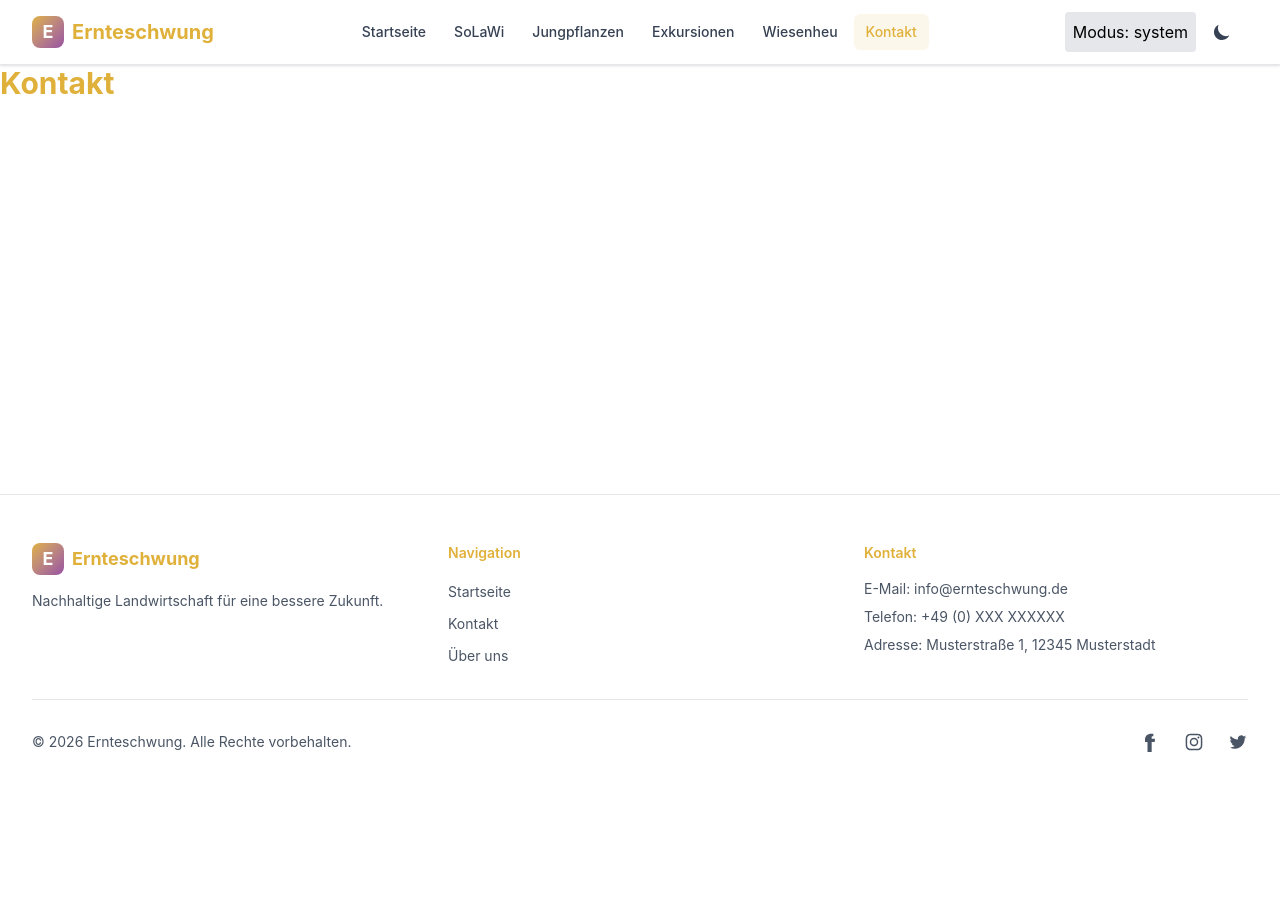
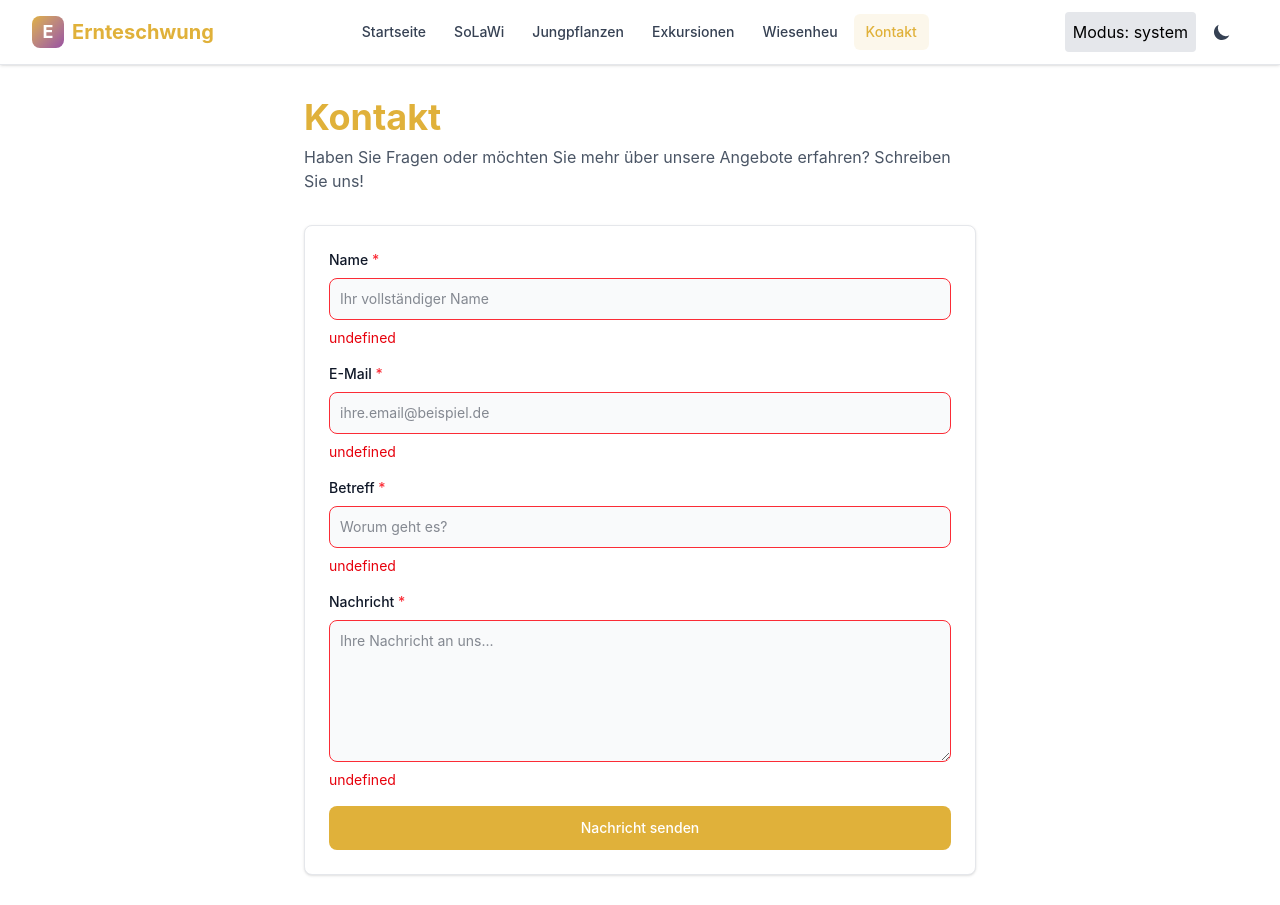
Before and after one commit to stellabrett/ernteschwung_v3, a Vue app: page /contact in a window 1280 px wide. Shown: the top 905 px of the page. Before the commit the page ends 800 px from the top, so only its background shows below. Built offline with nearby package versions, Linux system fonts and the light colour scheme.

Commit message:
wip and contact form

```diff
--- a/src/App.vue
+++ b/src/App.vue
@@ -40,8 +40,10 @@ import Footer from '@/components/Footer.vue'
   <div id="app" class="flex flex-col min-h-screen bg-white dark:bg-gray-900 transition-colors">
     <Navbar />
 
-    <main class="flex-1">
-      <RouterView />
+    <main class="flex-1 w-full">
+      <div class="mx-auto max-w-7xl px-4 py-8 sm:px-6 lg:px-8">
+        <RouterView />
+      </div>
     </main>
 
     <Footer />
--- /dev/null
+++ b/src/components/FormInput.vue
@@ -0,0 +1,69 @@
+<script setup lang="ts">
+interface Props {
+  label?: string
+  type?: string
+  modelValue: string
+  placeholder?: string
+  required?: boolean
+  error?: string
+  multiline?: boolean
+  rows?: number
+}
+
+const props = withDefaults(defineProps<Props>(), {
+  label: '',
+  type: 'text',
+  placeholder: '',
+  required: false,
+  error: 'undefined',
+  multiline: false,
+  rows: 4
+})
+
+const emit = defineEmits<{
+  'update:modelValue': [value: string]
+}>()
+
+const handleInput = (event: Event) => {
+  const target = event.target as HTMLInputElement | HTMLTextAreaElement
+  emit('update:modelValue', target.value)
+}
+</script>
+
+<template>
+  <div class="mb-4">
+    <label
+      v-if="label"
+      class="mb-2 block text-sm font-medium text-gray-900 dark:text-white"
+    >
+      {{ label }}
+      <span v-if="required" class="text-red-500">*</span>
+    </label>
+
+    <textarea
+      v-if="multiline"
+      :value="modelValue"
+      :placeholder="placeholder"
+      :required="required"
+      :rows="rows"
+      @input="handleInput"
+      class="block w-full rounded-lg border border-gray-300 bg-gray-50 p-2.5 text-sm text-gray-900 focus:border-primary focus:ring-primary dark:border-gray-600 dark:bg-gray-700 dark:text-white dark:placeholder-gray-400 dark:focus:border-accent dark:focus:ring-accent"
+      :class="{ 'border-red-500 focus:border-red-500 focus:ring-red-500': error }"
+    />
+
+    <input
+      v-else
+      :type="type"
+      :value="modelValue"
+      :placeholder="placeholder"
+      :required="required"
+      @input="handleInput"
+      class="block w-full rounded-lg border border-gray-300 bg-gray-50 p-2.5 text-sm text-gray-900 focus:border-primary focus:ring-primary dark:border-gray-600 dark:bg-gray-700 dark:text-white dark:placeholder-gray-400 dark:focus:border-accent dark:focus:ring-accent"
+      :class="{ 'border-red-500 focus:border-red-500 focus:ring-red-500': error }"
+    />
+
+    <p v-if="error" class="mt-2 text-sm text-red-600 dark:text-red-500">
+      {{ error }}
+    </p>
+  </div>
+</template>
--- a/src/views/ContactView.vue
+++ b/src/views/ContactView.vue
@@ -1,9 +1,76 @@
 <script setup lang="ts">
-import { RouterLink } from 'vue-router'
+import { ref } from 'vue'
+import FormInput from '@/components/FormInput.vue'
+
+const formData = ref({
+  name: '',
+  email: '',
+  subject: '',
+  message: ''
+})
+
+const handleSubmit = () => {
+  console.log('Form submitted:', formData.value)
+  // Hier kann die Formular-Logik implementiert werden
+}
 </script>
 
 <template>
-  <div class="">
-    <h1 class="text-3xl font-bold text-primary mb-6">Kontakt</h1>
+  <div class="mx-auto max-w-2xl">
+    <h1 class="mb-2 text-4xl font-bold text-primary dark:text-white">Kontakt</h1>
+    <p class="mb-8 text-gray-600 dark:text-gray-300">
+      Haben Sie Fragen oder möchten Sie mehr über unsere Angebote erfahren? Schreiben Sie uns!
+    </p>
+
+    <form @submit.prevent="handleSubmit" class="rounded-lg border border-gray-200 bg-white p-6 shadow-sm dark:border-gray-700 dark:bg-gray-800">
+      <FormInput
+        v-model="formData.name"
+        label="Name"
+        placeholder="Ihr vollständiger Name"
+        :required="true"
+      />
+
+      <FormInput
+        v-model="formData.email"
+        label="E-Mail"
+        type="email"
+        placeholder="ihre.email@beispiel.de"
+        :required="true"
+      />
+
+      <FormInput
+        v-model="formData.subject"
+        label="Betreff"
+        placeholder="Worum geht es?"
+        :required="true"
+      />
+
+      <FormInput
+        v-model="formData.message"
+        label="Nachricht"
+        :multiline="true"
+        :rows="6"
+        placeholder="Ihre Nachricht an uns..."
+        :required="true"
+      />
+
+      <button
+        type="submit"
+        class="w-full rounded-lg bg-primary px-5 py-3 text-center text-sm font-medium text-white transition-colors hover:bg-primary/90 focus:outline-none focus:ring-4 focus:ring-primary/50 dark:bg-accent dark:hover:bg-accent/90 dark:focus:ring-accent/50"
+      >
+        Nachricht senden
+      </button>
+    </form>
+
+    <div class="mt-8 grid gap-6 sm:grid-cols-2">
+      <div class="rounded-lg border border-gray-200 bg-white p-6 dark:border-gray-700 dark:bg-gray-800">
+        <h3 class="mb-2 font-semibold text-gray-900 dark:text-white">E-Mail</h3>
+        <p class="text-gray-600 dark:text-gray-300">info@ernteschwung.de</p>
+      </div>
+      <div class="rounded-lg border border-gray-200 bg-white p-6 dark:border-gray-700 dark:bg-gray-800">
+        <h3 class="mb-2 font-semibold text-gray-900 dark:text-white">Telefon</h3>
+        <p class="text-gray-600 dark:text-gray-300">+49 (0) XXX XXXXXX</p>
+      </div>
+    </div>
   </div>
 </template>
--- a/src/views/ExkursionenView.vue
+++ b/src/views/ExkursionenView.vue
@@ -3,29 +3,12 @@ import { RouterLink } from 'vue-router'
 </script>
 
 <template>
-  <div class="page-view">
-    <header class="bg-white shadow">
-      <div class="mx-auto max-w-7xl px-4 py-6 sm:px-6 lg:px-8">
-        <h1 class="text-3xl font-bold text-primary">Exkursionen</h1>
-      </div>
-    </header>
-
-    <main>
-      <div class="mx-auto max-w-7xl py-6 sm:px-6 lg:px-8">
-        <div class="px-4 py-6 sm:px-0">
-          <div class="rounded-lg border border-third/30 bg-white p-8">
-            <p class="mb-6 text-gray-600">
-              Termine, Themen und Anmeldung fur Exkursionen kommen hierher.
-            </p>
-            <RouterLink
-              to="/"
-              class="font-medium text-accent hover:text-accent/80"
-            >
-              ← Zur Startseite
-            </RouterLink>
-          </div>
-        </div>
-      </div>
-    </main>
+  <div>
+    <h1 class="mb-4 text-4xl font-bold text-primary dark:text-white">Exkursionen</h1>
+    <div class="rounded-lg border border-tertiary/30 bg-white p-8 dark:border-gray-700 dark:bg-gray-800">
+      <p class="mb-6 text-gray-600 dark:text-gray-300">
+        Termine, Themen und Anmeldung für Exkursionen kommen hierher.
+      </p>
+    </div>
   </div>
 </template>
--- a/src/views/HomeView.vue
+++ b/src/views/HomeView.vue
@@ -7,44 +7,39 @@ import placeholderImage from '@/assets/images/placeholder.jpg'
 </script>
 
 <template>
-
-  <div class="home-view">
-    <header class="bg-white  shadow">
-      <div class="max-w-7xl mx-auto py-6 px-4 sm:px-6 lg:px-8">
-        <h1 class="text-3xl font-bold text-gray-900">
+  <div>
+    <header class="mb-8">
+      <h1 class="text-4xl font-bold text-gray-900 dark:text-white mb-2">
         Welcome to Ernteschwung V3
-          <p class="text-primary dark:text-secondary"> Test Primary Color</p>
       </h1>
-      </div>
+      <p class="text-xl text-primary dark:text-secondary">Test Primary Color</p>
     </header>
 
-    <main>
-       <div class="h-500px">
+    <div class="space-y-8">
+      <div class="flex items-center gap-4">
         <icon name="light" class="w-6 h-6 text-gray-500" />
+        <DarkMode />
       </div>
-       <DarkMode />
+
       <Card
         :image-src="placeholderImage"
         image-alt="Beschreibung"
         image-position="left"
       >
         <template #title>
-<p class="text-2xl font-bold text-primary mb-4">Card Title</p>
+          Card Title
         </template>
 
         <template #text>
- <p> Lorem ipsum dolor sit amet, consetetur sadipscing elitr, sed diam nonumy eirmod tempor invidunt ut labore et dolore magna aliquyam erat, sed diam voluptua. At vero eos et accusam et justo duo dolores et ea rebum. Stet clita kasd gubergren, no sea takimata sanctus est Lorem ipsum dolor sit amet. Lorem ipsum dolor sit amet, consetetur sadipscing elitr, sed diam nonumy eirmod tempor invidunt ut labore et dolore magna aliquyam erat, sed diam voluptua. At vero eos et accusam et justo duo dolores et ea rebum. Stet clita kasd gubergren, no sea takimata sanctus est Lorem ipsum dolor sit amet.</p>
+          <p>Lorem ipsum dolor sit amet, consetetur sadipscing elitr, sed diam nonumy eirmod tempor invidunt ut labore et dolore magna aliquyam erat, sed diam voluptua. At vero eos et accusam et justo duo dolores et ea rebum. Stet clita kasd gubergren, no sea takimata sanctus est Lorem ipsum dolor sit amet.</p>
         </template>
 
         <template #button>
-    <a href="/link" class="inline-flex items-center rounded-lg bg-primary px-5 py-2.5 text-white">
+          <a href="/link" class="inline-flex items-center rounded-lg bg-primary px-5 py-2.5 text-white hover:bg-primary/90">
             Mehr erfahren
           </a>
         </template>
       </Card>
-
-
-
-     </main>
+    </div>
   </div>
 </template>
--- a/src/views/JungpflanzenView.vue
+++ b/src/views/JungpflanzenView.vue
@@ -3,29 +3,12 @@ import { RouterLink } from 'vue-router'
 </script>
 
 <template>
-  <div class="page-view">
-    <header class="bg-white shadow">
-      <div class="mx-auto max-w-7xl px-4 py-6 sm:px-6 lg:px-8">
-        <h1 class="text-3xl font-bold text-primary">Jungpflanzen</h1>
-      </div>
-    </header>
-
-    <main>
-      <div class="mx-auto max-w-7xl py-6 sm:px-6 lg:px-8">
-        <div class="px-4 py-6 sm:px-0">
-          <div class="rounded-lg border border-third/30 bg-white p-8">
-            <p class="mb-6 text-gray-600">
-              Infos zu Anzucht, Sortiment und Verfugbarkeit werden hier erscheinen.
-            </p>
-            <RouterLink
-              to="/"
-              class="font-medium text-accent hover:text-accent/80"
-            >
-              ← Zur Startseite
-            </RouterLink>
-          </div>
-        </div>
-      </div>
-    </main>
+  <div>
+    <h1 class="mb-4 text-4xl font-bold text-primary dark:text-white">Jungpflanzen</h1>
+    <div class="rounded-lg border border-tertiary/30 bg-white p-8 dark:border-gray-700 dark:bg-gray-800">
+      <p class="mb-6 text-gray-600 dark:text-gray-300">
+        Infos zu Anzucht, Sortiment und Verfügbarkeit werden hier erscheinen.
+      </p>
+    </div>
   </div>
 </template>
--- a/src/views/SoLaWiView.vue
+++ b/src/views/SoLaWiView.vue
@@ -3,29 +3,12 @@ import { RouterLink } from 'vue-router'
 </script>
 
 <template>
-  <div class="page-view">
-    <header class="bg-white shadow">
-      <div class="mx-auto max-w-7xl px-4 py-6 sm:px-6 lg:px-8">
-        <h1 class="text-3xl font-bold text-primary">SoLaWi</h1>
-      </div>
-    </header>
-
-    <main>
-      <div class="mx-auto max-w-7xl py-6 sm:px-6 lg:px-8">
-        <div class="px-4 py-6 sm:px-0">
-          <div class="rounded-lg border border-third/30 bg-white p-8">
-            <p class="mb-6 text-gray-600">
-              Hier entsteht die Seite zur solidarischen Landwirtschaft. Inhalte folgen.
-            </p>
-            <RouterLink
-              to="/"
-              class="font-medium text-accent hover:text-accent/80"
-            >
-              ← Zur Startseite
-            </RouterLink>
-          </div>
-        </div>
-      </div>
-    </main>
+  <div>
+    <h1 class="mb-4 text-4xl font-bold text-primary dark:text-white">SoLaWi</h1>
+    <div class="rounded-lg border border-tertiary/30 bg-white p-8 dark:border-gray-700 dark:bg-gray-800">
+      <p class="mb-6 text-gray-600 dark:text-gray-300">
+        Hier entsteht die Seite zur solidarischen Landwirtschaft. Inhalte folgen.
+      </p>
+    </div>
   </div>
 </template>
--- a/src/views/WiesenheuView.vue
+++ b/src/views/WiesenheuView.vue
@@ -3,29 +3,12 @@ import { RouterLink } from 'vue-router'
 </script>
 
 <template>
-  <div class="page-view">
-    <header class="bg-white shadow">
-      <div class="mx-auto max-w-7xl px-4 py-6 sm:px-6 lg:px-8">
-        <h1 class="text-3xl font-bold text-primary">Wiesenheu</h1>
-      </div>
-    </header>
-
-    <main>
-      <div class="mx-auto max-w-7xl py-6 sm:px-6 lg:px-8">
-        <div class="px-4 py-6 sm:px-0">
-          <div class="rounded-lg border border-third/30 bg-white p-8">
-            <p class="mb-6 text-gray-600">
-              Details zu Qualitat, Ballenformaten und Abholung folgen.
-            </p>
-            <RouterLink
-              to="/"
-              class="font-medium text-accent hover:text-accent/80"
-            >
-              ← Zur Startseite
-            </RouterLink>
-          </div>
-        </div>
-      </div>
-    </main>
+  <div>
+    <h1 class="mb-4 text-4xl font-bold text-primary dark:text-white">Wiesenheu</h1>
+    <div class="rounded-lg border border-tertiary/30 bg-white p-8 dark:border-gray-700 dark:bg-gray-800">
+      <p class="mb-6 text-gray-600 dark:text-gray-300">
+        Details zu Qualität, Ballenformaten und Abholung folgen.
+      </p>
+    </div>
   </div>
 </template>
```
Lines whose indentation alone changed are shown as unchanged.
